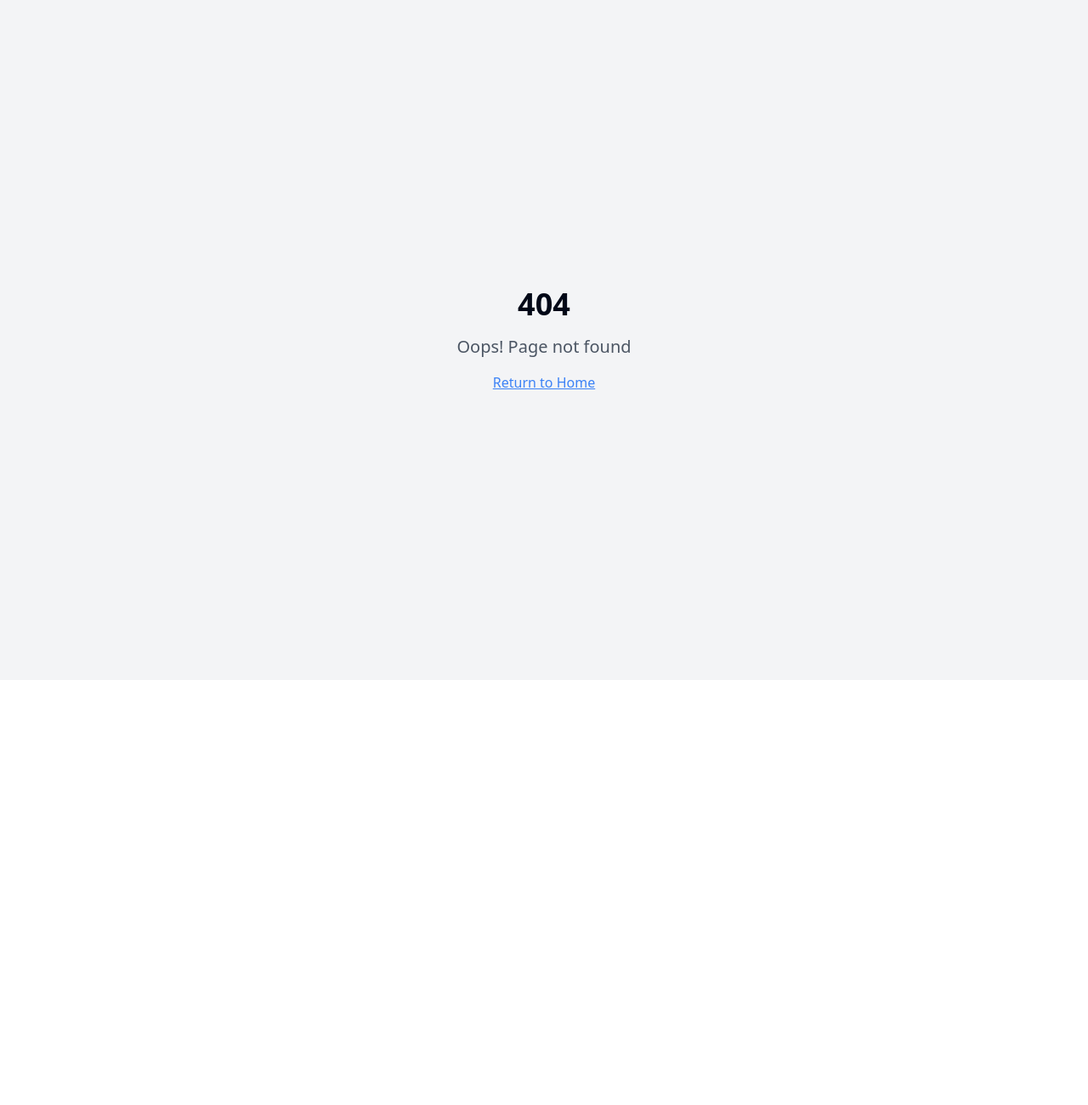
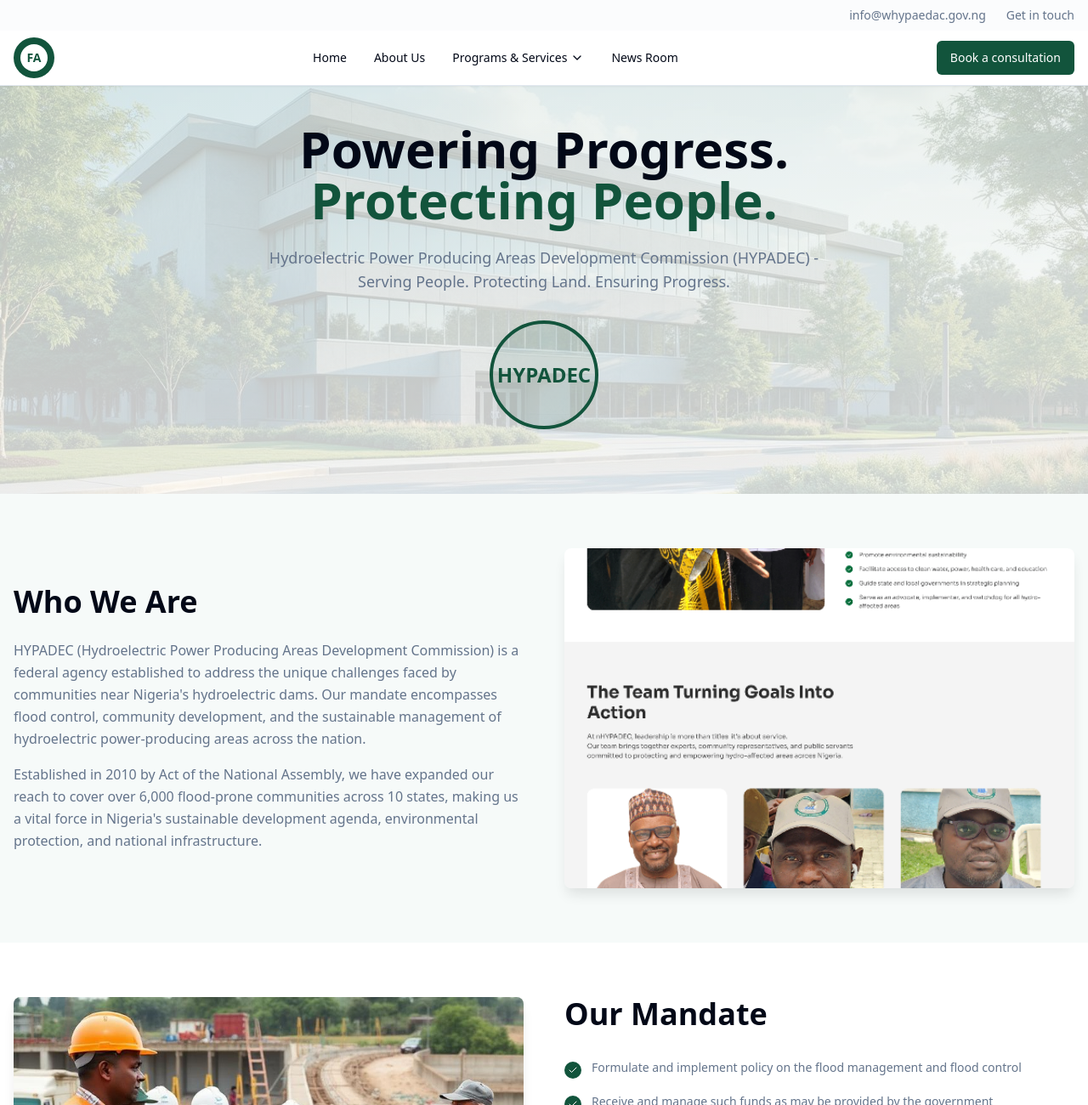
Before and after one commit to softdiddy/react-zen-canvas, a React (Vite) app: page /about in a window 1280 px wide. Before the commit this address had no page. Shown: the top 1300 px of the page at 85% size. Before the commit the page ends 800 px from the top, so only its background shows below. Built offline with nearby package versions, Linux system fonts and the light colour scheme.

Commit message:
Add About Us page

```diff
--- a/src/App.jsx
+++ b/src/App.jsx
@@ -4,6 +4,7 @@ import { TooltipProvider } from "@/components/ui/tooltip";
 import { QueryClient, QueryClientProvider } from "@tanstack/react-query";
 import { BrowserRouter, Routes, Route } from "react-router-dom";
 import Index from "./pages/Index.jsx";
+import About from "./pages/About.jsx";
 import NotFound from "./pages/NotFound.jsx";
 
 const queryClient = new QueryClient();
@@ -16,6 +17,7 @@ const App = () => (
       <BrowserRouter>
         <Routes>
           <Route path="/" element={<Index />} />
+          <Route path="/about" element={<About />} />
           {/* ADD ALL CUSTOM ROUTES ABOVE THE CATCH-ALL "*" ROUTE */}
           <Route path="*" element={<NotFound />} />
         </Routes>
--- /dev/null
+++ b/src/pages/About.jsx
@@ -0,0 +1,205 @@
+import Header from '../components/Header';
+import Footer from '../components/Footer';
+import { Check } from 'lucide-react';
+
+const About = () => {
+  const mandateItems = [
+    "Formulate and implement policy on the flood management and flood control",
+    "Receive and manage such funds as may be provided by the government",
+    "Liaise with the international organizations, donor agencies and NGOs",
+    "To undertake landscape education and skill development",
+    "Encourage community participation in development efforts",
+    "Facilitate access to clean and safe water, healthcare for a sustainable livelihood",
+    "Spice cover and other forest resources to encourage planning",
+    "Promote rural electrification, road construction and marketing by all relevant agencies and bodies"
+  ];
+
+  const teamMembers = [
+    {
+      name: "MR. SIMON HARUNA GABI",
+      title: "DG/CEO EXECUTIVE DIRECTOR OF HYPADEC",
+      image: "/lovable-uploads/team-member-1.jpg"
+    },
+    {
+      name: "ENGR. ILIYASU ABDULLAH WATFA MNSE",
+      title: "ED OPERATIONS",
+      image: "/lovable-uploads/team-member-2.jpg"
+    },
+    {
+      name: "ENGR. DR. ORILKAYYA TEITEGUWA DANIEL",
+      title: "ED ENGINEERING AND TECHNICAL SERVICES",
+      image: "/lovable-uploads/team-member-3.jpg"
+    },
+    {
+      name: "DR. MAINA IBRAHIM MUHAMMAD",
+      title: "DIRECTOR OF COMMUNITY AFFAIRS AND DEVELOPMENT",
+      image: "/lovable-uploads/team-member-4.jpg"
+    },
+    {
+      name: "MR BALA SHUAIBU SAIDU",
+      title: "ADMIN AND PLANNING RESEARCH AND STATS DIRECTOR",
+      image: "/lovable-uploads/team-member-5.jpg"
+    },
+    {
+      name: "MRS. RUTH ASABE HASSAN",
+      title: "AD OPERATIONS/LEGAL SERVICES",
+      image: "/lovable-uploads/team-member-6.jpg"
+    }
+  ];
+
+  return (
+    <div className="min-h-screen">
+      <Header />
+
+      {/* Hero Section */}
+      <section className="relative min-h-[60vh] flex items-center justify-center bg-gradient-to-b from-primary/10 to-background">
+        <div className="absolute inset-0 bg-[url('/src/assets/hero-building.jpg')] bg-cover bg-center opacity-20"></div>
+        <div className="relative z-10 container mx-auto px-4 text-center">
+          <div className="max-w-4xl mx-auto">
+            <h1 className="text-4xl md:text-6xl font-bold text-foreground mb-6">
+              Powering Progress.
+              <br />
+              <span className="text-primary">Protecting People.</span>
+            </h1>
+            <p className="text-lg text-muted-foreground mb-8 max-w-2xl mx-auto">
+              Hydroelectric Power Producing Areas Development Commission (HYPADEC) -
+              Serving People. Protecting Land. Ensuring Progress.
+            </p>
+            <div className="w-32 h-32 mx-auto mb-8">
+              <div className="w-full h-full rounded-full bg-primary/10 flex items-center justify-center border-4 border-primary">
+                <div className="text-2xl font-bold text-primary">HYPADEC</div>
+              </div>
+            </div>
+          </div>
+        </div>
+      </section>
+
+      {/* Who We Are Section */}
+      <section className="py-16 bg-accent/50">
+        <div className="container mx-auto px-4">
+          <div className="grid lg:grid-cols-2 gap-12 items-center">
+            <div>
+              <h2 className="text-3xl md:text-4xl font-bold text-foreground mb-6">
+                Who We Are
+              </h2>
+              <div className="space-y-4 text-muted-foreground leading-relaxed">
+                <p>
+                  HYPADEC (Hydroelectric Power Producing Areas Development Commission) is a federal agency established to address the unique challenges faced by communities near Nigeria's hydroelectric dams. Our mandate encompasses flood control, community development, and the sustainable management of hydroelectric power-producing areas across the nation.
+                </p>
+                <p>
+                  Established in 2010 by Act of the National Assembly, we have expanded our reach to cover over 6,000 flood-prone communities across 10 states, making us a vital force in Nigeria's sustainable development agenda, environmental protection, and national infrastructure.
+                </p>
+              </div>
+            </div>
+            <div>
+              <div className="rounded-lg overflow-hidden shadow-card-hover">
+                <img
+                  src="/lovable-uploads/3c63ebb5-0fed-47eb-b123-1833a7f70b1b.png"
+                  alt="HYPADEC team member working with community"
+                  className="w-full h-[400px] object-cover"
+                />
+              </div>
+            </div>
+          </div>
+        </div>
+      </section>
+
+      {/* Our Mandate Section */}
+      <section className="py-16 bg-background">
+        <div className="container mx-auto px-4">
+          <div className="grid lg:grid-cols-2 gap-12 items-start">
+            <div>
+              <div className="rounded-lg overflow-hidden shadow-card-hover mb-8">
+                <img
+                  src="/src/assets/community-project.jpg"
+                  alt="Traditional ceremony and community gathering"
+                  className="w-full h-[400px] object-cover"
+                />
+              </div>
+            </div>
+            <div>
+              <h2 className="text-3xl md:text-4xl font-bold text-foreground mb-8">
+                Our Mandate
+              </h2>
+              <div className="space-y-4">
+                {mandateItems.map((item, index) => (
+                  <div key={index} className="flex items-start space-x-3">
+                    <div className="w-5 h-5 bg-primary rounded-full flex items-center justify-center mt-1 flex-shrink-0">
+                      <Check className="w-3 h-3 text-primary-foreground" />
+                    </div>
+                    <span className="text-sm text-muted-foreground leading-relaxed">{item}</span>
+                  </div>
+                ))}
+              </div>
+            </div>
+          </div>
+        </div>
+      </section>
+
+      {/* Team Section */}
+      <section className="py-16 bg-accent/30">
+        <div className="container mx-auto px-4">
+          <div className="text-center mb-12">
+            <h2 className="text-3xl md:text-4xl font-bold text-foreground mb-4">
+              The Team Turning Goals Into Action
+            </h2>
+            <p className="text-muted-foreground max-w-2xl mx-auto">
+              An experienced HYPADEC leadership to ensure that tribes like diversity, career development, innovation, quality representation, and public awareness, commitment to protecting and empowering hydro-affected areas across Nigeria.
+            </p>
+          </div>
+          <div className="grid md:grid-cols-2 lg:grid-cols-3 gap-8">
+            {teamMembers.map((member, index) => (
+              <div key={index} className="text-center">
+                <div className="w-48 h-48 mx-auto mb-4 rounded-lg overflow-hidden shadow-card-hover">
+                  <div className="w-full h-full bg-gradient-to-br from-primary/20 to-primary/40 flex items-center justify-center">
+                    <div className="w-32 h-32 bg-primary/10 rounded-full flex items-center justify-center">
+                      <span className="text-2xl font-bold text-primary">
+                        {member.name.split(' ').map(n => n[0]).join('')}
+                      </span>
+                    </div>
+                  </div>
+                </div>
+                <h3 className="font-semibold text-foreground mb-1">{member.name}</h3>
+                <p className="text-sm text-muted-foreground">{member.title}</p>
+              </div>
+            ))}
+          </div>
+        </div>
+      </section>
+
+      {/* Our Commitment Section */}
+      <section className="py-16 bg-background">
+        <div className="container mx-auto px-4">
+          <div className="grid lg:grid-cols-2 gap-12 items-center">
+            <div>
+              <h2 className="text-3xl md:text-4xl font-bold text-foreground mb-6">
+                Our Commitment
+              </h2>
+              <div className="space-y-4 text-muted-foreground leading-relaxed mb-8">
+                <p>
+                  We are committed to reducing mortality and vulnerability to climate change through flood control across Nigeria's growth.
+                </p>
+                <p className="text-lg font-medium">
+                  Our mission is simple: <span className="text-primary font-semibold">people first, always.</span>
+                </p>
+              </div>
+            </div>
+            <div>
+              <div className="rounded-lg overflow-hidden shadow-card-hover">
+                <img
+                  src="/src/assets/environmental-project.jpg"
+                  alt="Community development and environmental protection work"
+                  className="w-full h-[400px] object-cover"
+                />
+              </div>
+            </div>
+          </div>
+        </div>
+      </section>
+
+      <Footer />
+    </div>
+  );
+};
+
+export default About;
```
Also changed, not shown: public/lovable-uploads/3c63ebb5-0fed-47eb-b123-1833a7f70b1b.png (added).
